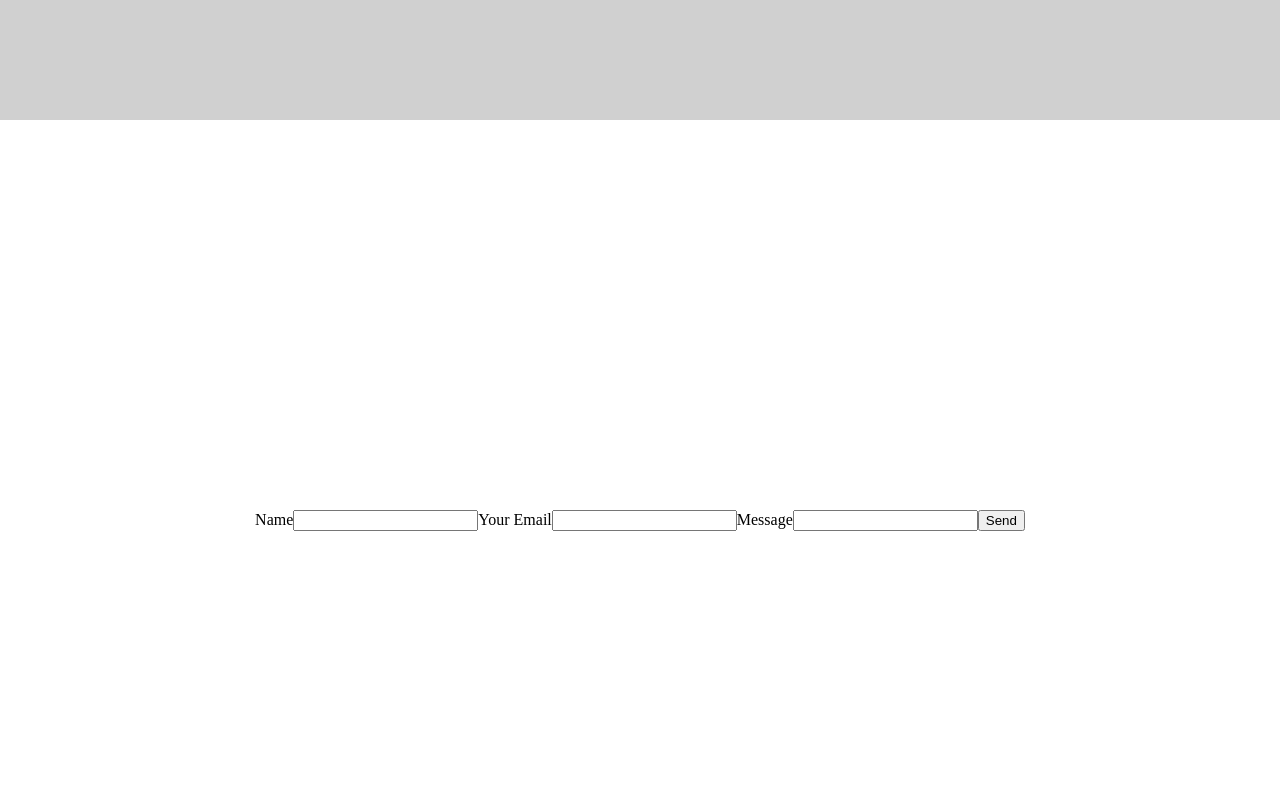
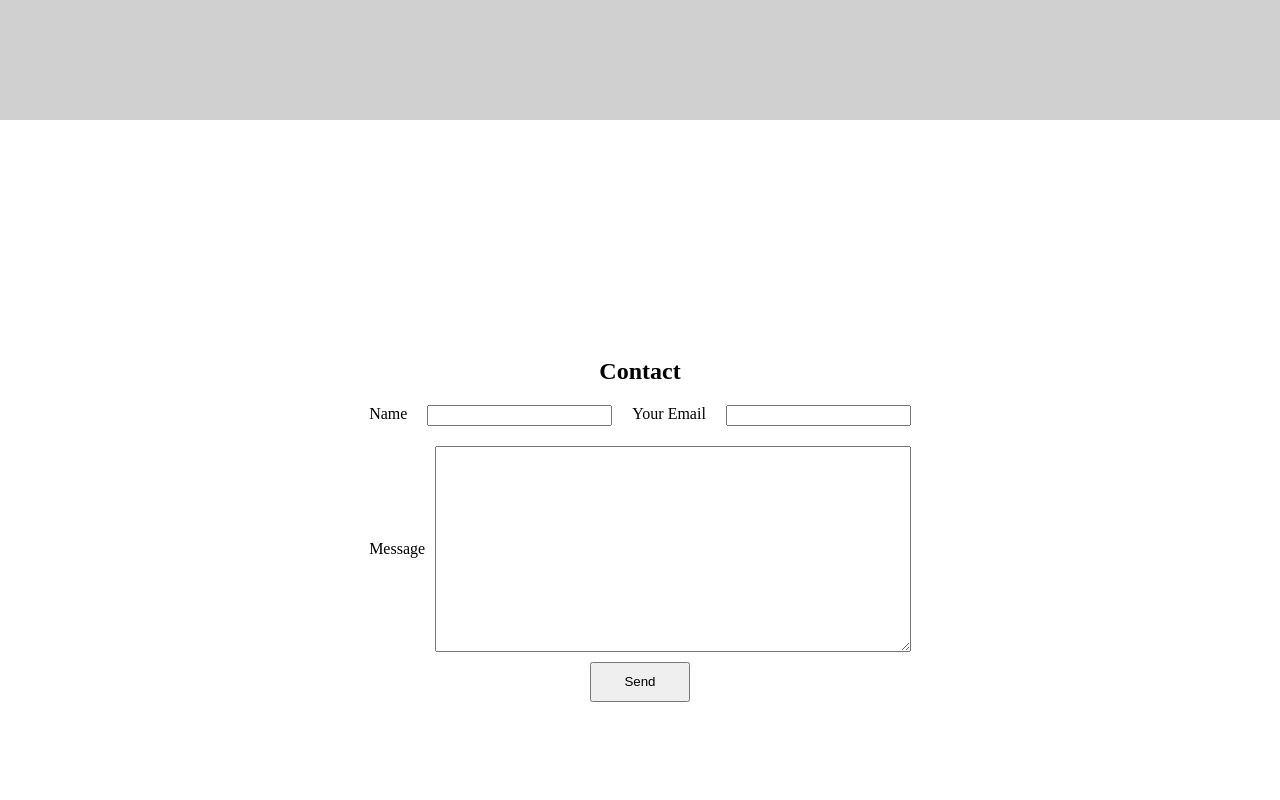
Before and after one commit to HARATetsuto/portfolio, a React (Vite) app: page / in a window 1280 px wide. Shown: the part 3200-4000 px from the top of the page. Built offline with nearby package versions, Linux system fonts and the light colour scheme.

Commit message:
feat: Adjustment contact page CSS

```diff
--- a/src/components/Contact.tsx
+++ b/src/components/Contact.tsx
@@ -4,6 +4,7 @@ import emailjs from "@emailjs/browser";
 
 const Contact = () => {
   const form = useRef<HTMLFormElement>(null);
+  console.log(form);
 
   const sendEmail = (e: React.FormEvent<HTMLFormElement>) => {
     e.preventDefault();
@@ -29,17 +30,26 @@ const Contact = () => {
 
   return (
     <section id="contact">
+      <h2>Contact</h2>
+
       <form ref={form} onSubmit={sendEmail}>
-        <label>Name</label>
-        <input type="text" name="user_name" />
 
-        <label>Your Email</label>
-        <input type="email" name="user_email" />
+        <div className="contact-container-above">
+          <label>Name</label>
+          <input type="text" name="name" />
 
-        <label>Message</label>
-        <input type="message" />
+          <label>Your Email</label>
+          <input type="email" name="email" />
+        </div>
 
-        <input type="submit" value="Send" />
+        <div className="contact-container-bottom">
+          <label>Message</label>
+          <textarea name="message" />
+        </div>
+
+        <input type="hidden" name="time" value={new Date().toISOString()} />
+
+        <input type="submit" value="Send" id="contact-send-btn"/>
       </form>
     </section>
   )
--- a/src/styles/global.css
+++ b/src/styles/global.css
@@ -169,3 +169,47 @@ header nav ul {
   flex-direction: column;
   align-items: center;
 }
+
+/* contact part */
+form {
+  display: flex;
+  justify-content: center;
+  flex-direction: column;
+}
+
+#contact {
+  display: flex;
+  flex-direction: column;
+}
+
+.contact-container-above {
+  display: flex;
+  justify-content: center;
+  gap: 20px;
+}
+
+.contact-container-bottom {
+  display: flex;
+  flex: 1;
+  justify-content: center;
+  margin-top: 20px;
+}
+
+.contact-container-bottom textarea{
+  width: 100%;
+  height: 200px;
+}
+
+.contact-container-bottom {
+  display: flex;
+  align-items: center;
+  flex-direction: row;
+  gap: 10px;
+}
+
+#contact-send-btn {
+  width: 100px;
+  height: 40px;
+  align-self: center;
+  margin-top: 10px;
+}
```
